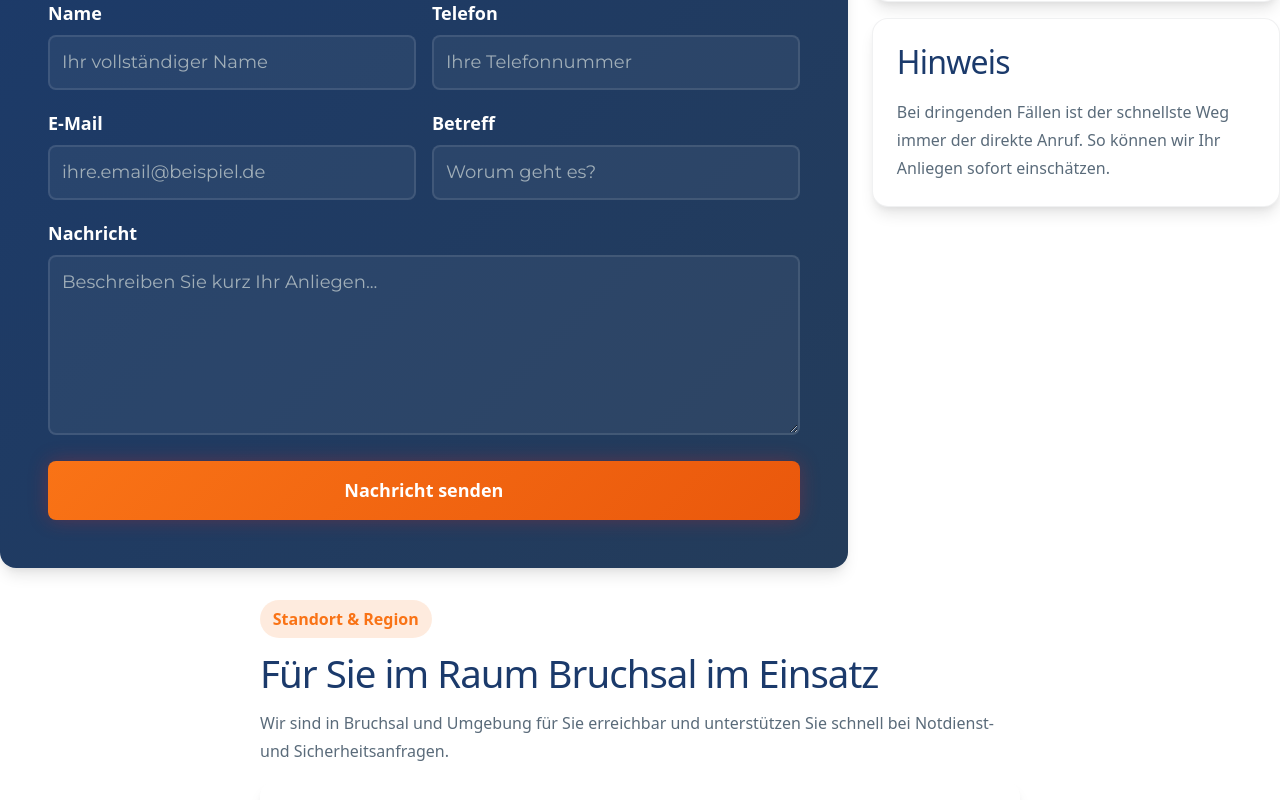
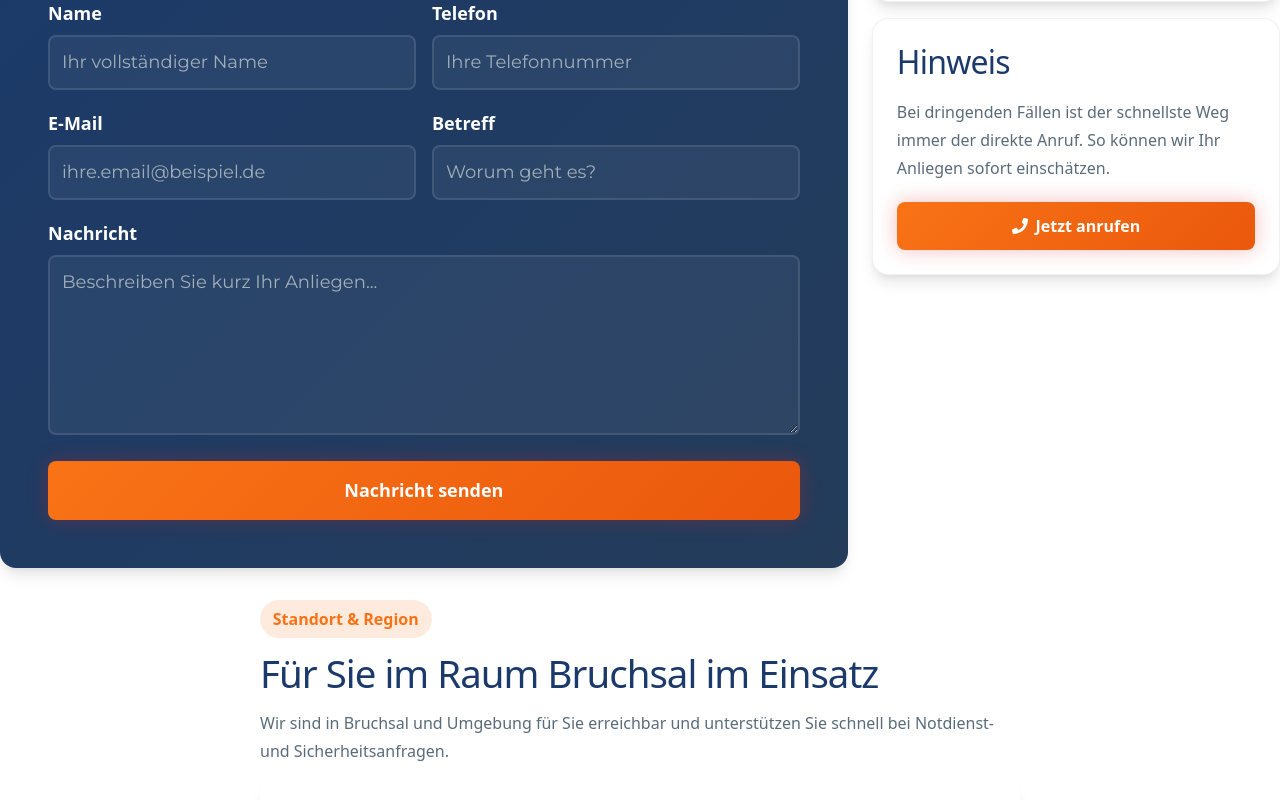
Before and after one commit to OGDeniz/RP-Schliesstechnik, a Next.js app: page /contact in a window 1280 px wide. Shown: the part 1270-2070 px from the top of the page. Built offline with nearby package versions, Linux system fonts and the light colour scheme; grey boxes are pictures that could not be loaded.

Commit message:
feat: CTA-Button für Kontaktseite hinzugefügt und CSS-Stile aktualisiert

```diff
--- a/components/Contact.tsx
+++ b/components/Contact.tsx
@@ -213,6 +213,9 @@ const ContactUs = () => {
                                 Bei dringenden Fällen ist der schnellste Weg immer der direkte Anruf.
                                 So können wir Ihr Anliegen sofort einschätzen.
                             </p>
+                            <a href="tel:+4917623687542" className={styles.ctaButton}>
+                                <FaPhone /> Jetzt anrufen
+                            </a>
                         </div>
                     </aside>
                 </section>
--- a/styles/contact.module.css
+++ b/styles/contact.module.css
@@ -378,6 +378,29 @@
   color: var(--neutral-dark);
 }
 
+.ctaButton {
+  display: inline-flex;
+  align-items: center;
+  gap: 0.5rem;
+  margin-top: 1.25rem;
+  padding: 0.75rem 1.25rem;
+  width: 100%;
+  justify-content: center;
+  background: linear-gradient(135deg, var(--accent-red) 0%, var(--accent-red-dark) 100%);
+  color: var(--neutral-white);
+  border-radius: var(--radius-base);
+  font-weight: var(--font-weight-bold);
+  font-size: var(--font-size-sm);
+  text-decoration: none;
+  box-shadow: var(--shadow-glow-red);
+  transition: all var(--transition-base);
+}
+
+.ctaButton:hover {
+  transform: translateY(-2px);
+  box-shadow: 0 8px 25px rgba(249, 115, 22, 0.45);
+}
+
 .serviceBox li::before {
   content: '✓';
   position: absolute;
```
Also changed, not shown: 1 other file (tests, documents, lock files or other folders).
